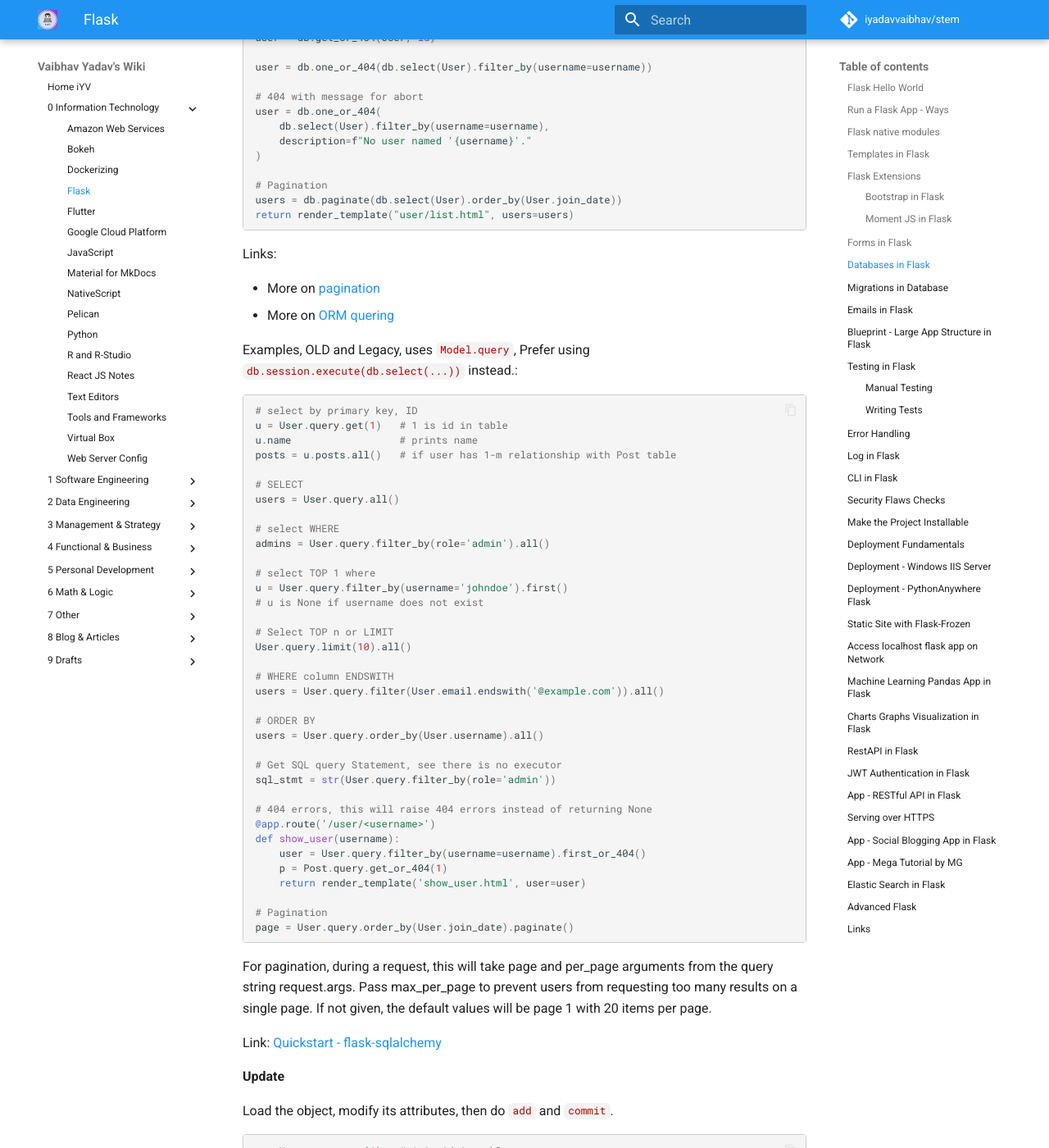
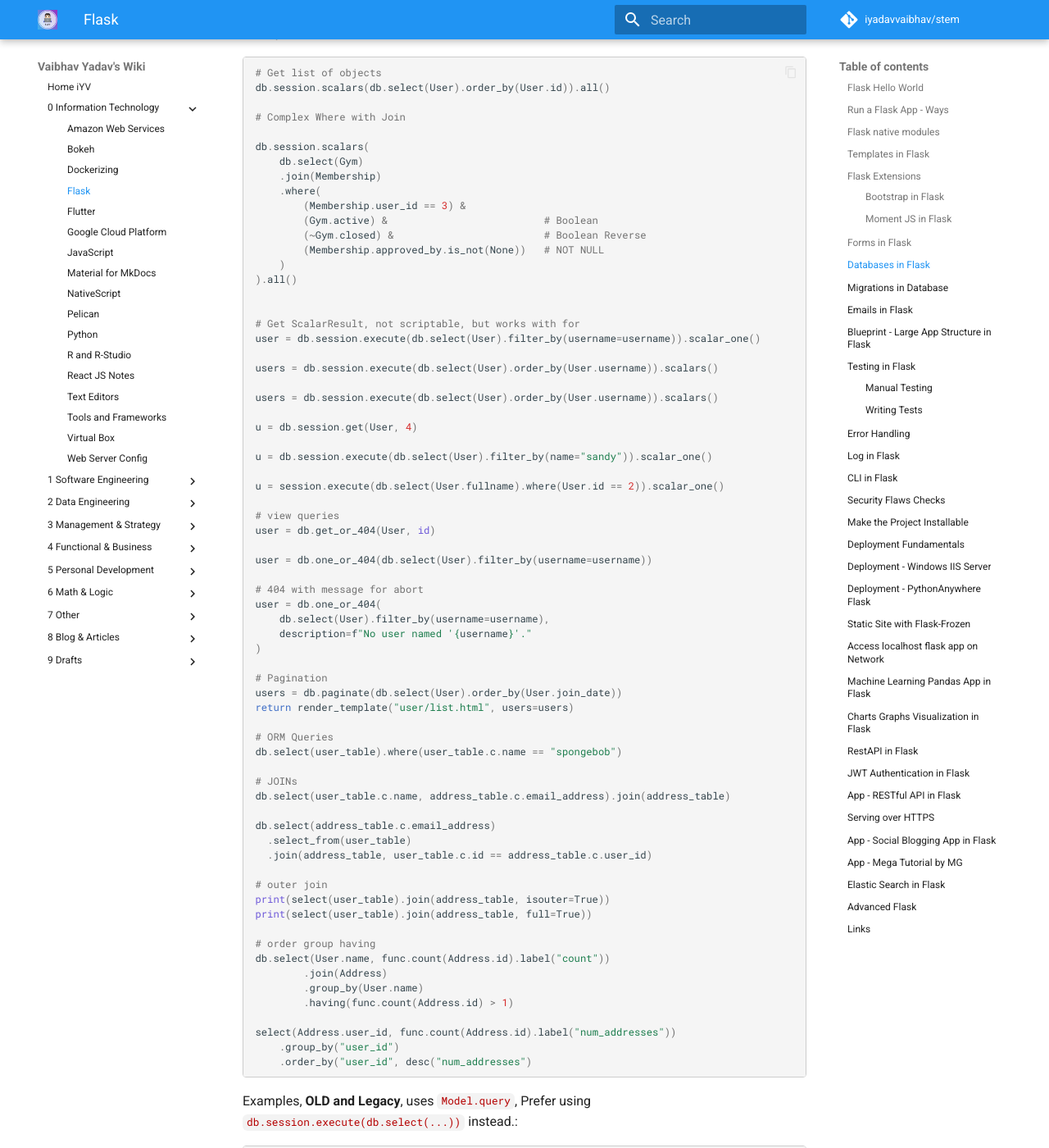
Before and after one commit to iYadavVaibhav/stem, an MkDocs documentation site: the page built from docs/0-Information-Technology/flask.md, in a window 1280 px wide and 1400 px high, scrolled down 16418 px. Shown: the whole window at 82% size. Built offline with MkDocs 1.6.1 and Material for MkDocs 9.7.7, drawn with Linux system fonts in a browser that asks for light colours; comment, search, counter and statistics services are not loaded; some of the changed text lies outside the part shown.

Commit message:
sqlalchemy updates

````diff
--- a/docs/0-Information-Technology/flask.md
+++ b/docs/0-Information-Technology/flask.md
@@ -668,9 +668,36 @@
 
 **Executors** - they are at end of chained methods and finally execute the query to get result set. Eg, `all()`, `first()`, `first_or_404()`, `get()`, `get_or_404()`, `count()`, `paginate()`.
 
+**Imp**, when refering column of a Models, `.c` is not required. When refering a col from table, like many2many join table, helper table, then use `.c` collection of columns, eg, `Post.query.join(followers, (followers.c.followed_id == Post.user_id))`.
+
+Links:
+
+- [operators, is_()](https://docs.sqlalchemy.org/en/20/core/operators.html)
+- [select ORM, join where](https://docs.sqlalchemy.org/en/20/orm/queryguide/select.html#selecting-orm-entities-and-attributes)
+- [models - flask-sqlalchemy](https://flask-sqlalchemy.palletsprojects.com/en/3.1.x/queries/#)
+- [pagination - flask-sqlalchemy](https://flask-sqlalchemy.palletsprojects.com/en/3.1.x/pagination/)
+
 Examples:
 
 ```py
+# Get list of objects
+db.session.scalars(db.select(User).order_by(User.id)).all()
+
+# Complex Where with Join
+
+db.session.scalars(
+    db.select(Gym)
+    .join(Membership)
+    .where(
+        (Membership.user_id == 3) &
+        (Gym.active) &                          # Boolean
+        (~Gym.closed) &                         # Boolean Reverse
+        (Membership.approved_by.is_not(None))   # NOT NULL
+    )
+).all()
+
+
+# Get ScalarResult, not scriptable, but works with for
 user = db.session.execute(db.select(User).filter_by(username=username)).scalar_one()
 
 users = db.session.execute(db.select(User).order_by(User.username)).scalars()
@@ -698,14 +725,33 @@
 users = db.paginate(db.select(User).order_by(User.join_date))
 return render_template("user/list.html", users=users)
 
-```
-
-Links:
-
-- More on [pagination](https://flask-sqlalchemy.palletsprojects.com/en/3.1.x/pagination/)
-- More on [ORM quering](https://docs.sqlalchemy.org/en/20/orm/queryguide/index.html)
-
-Examples, OLD and Legacy, uses `Model.query`, Prefer using `db.session.execute(db.select(...))` instead.:
+# ORM Queries
+db.select(user_table).where(user_table.c.name == "spongebob")
+
+# JOINs
+db.select(user_table.c.name, address_table.c.email_address).join(address_table)
+
+db.select(address_table.c.email_address)
+  .select_from(user_table)
+  .join(address_table, user_table.c.id == address_table.c.user_id)
+
+# outer join
+print(select(user_table).join(address_table, isouter=True))
+print(select(user_table).join(address_table, full=True))
+
+# order group having
+db.select(User.name, func.count(Address.id).label("count"))
+        .join(Address)
+        .group_by(User.name)
+        .having(func.count(Address.id) > 1)
+
+select(Address.user_id, func.count(Address.id).label("num_addresses"))
+    .group_by("user_id")
+    .order_by("user_id", desc("num_addresses")
+```
+
+
+Examples, **OLD and Legacy**, uses `Model.query`, Prefer using `db.session.execute(db.select(...))` instead.:
 
 ```py
 # select by primary key, ID
@@ -744,6 +790,14 @@
 
 # Pagination
 page = User.query.order_by(User.join_date).paginate()
+
+# Joins
+
+Post.query.join(...).filter(...).order_by(...)
+
+followed = Post.query.join(
+            followers, (followers.c.followed_id == Post.user_id)).filter(
+                followers.c.follower_id == self.id)
 ```
 
 For pagination, during a request, this will take page and per_page arguments from the query string request.args. Pass max_per_page to prevent users from requesting too many results on a single page. If not given, the default values will be page 1 with 20 items per page.
````
Also changed, not shown: docs/0-Information-Technology/python-notes.md (+5 -0 lines).
